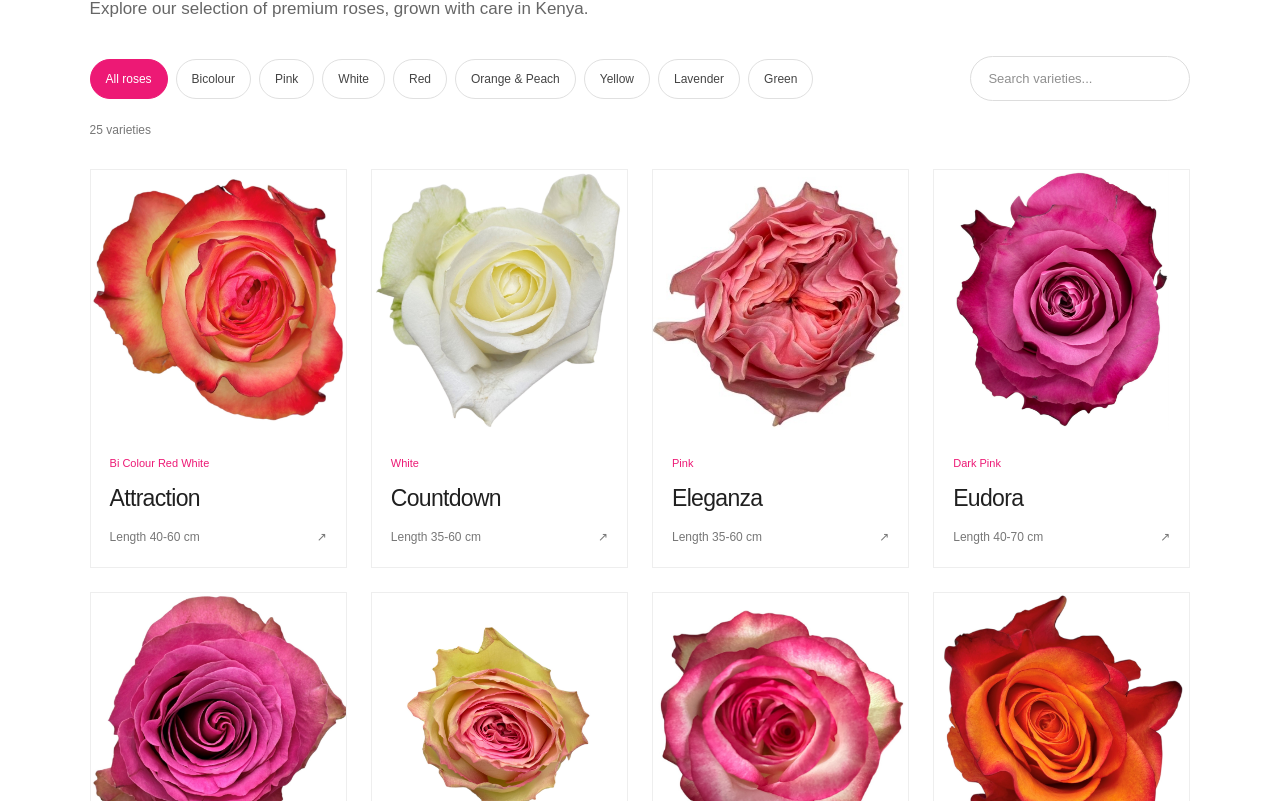
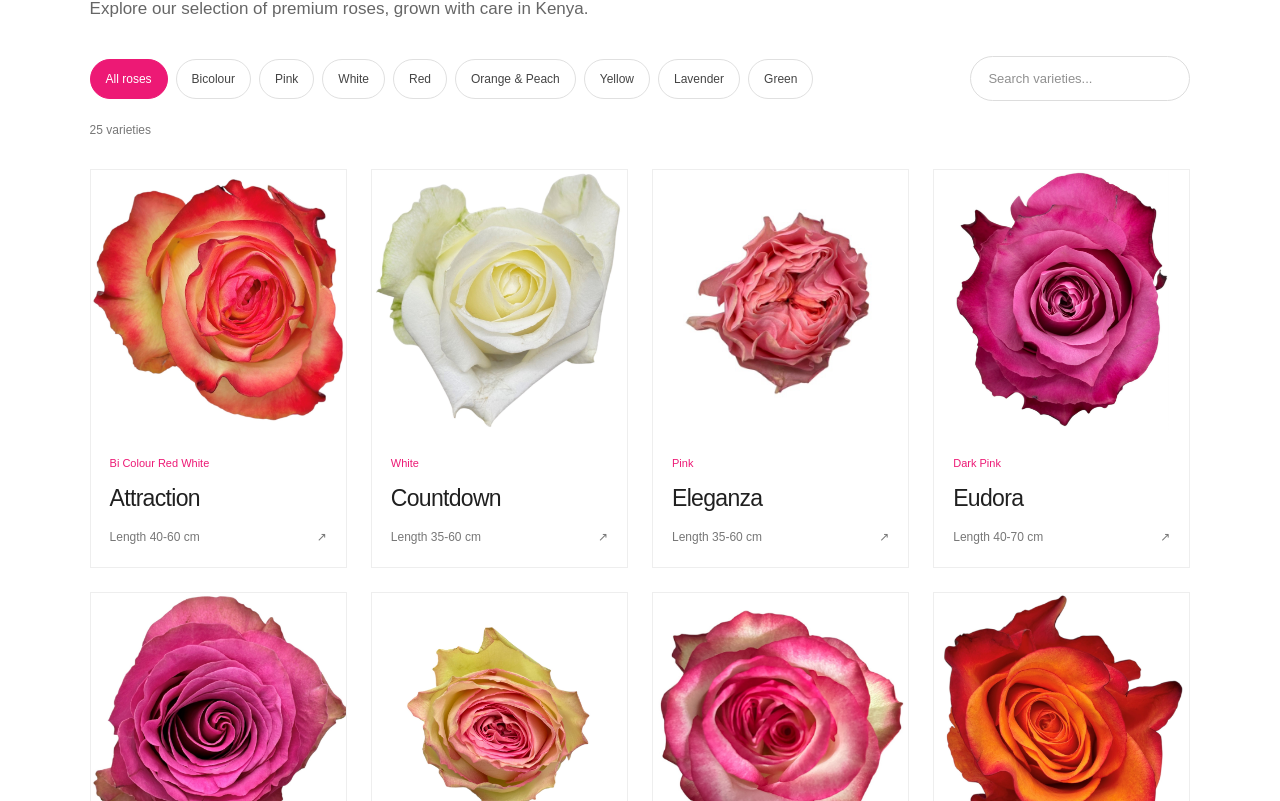
Before and after one commit to Rob1974BR/Flora-Pura-Brochure, a Next.js app: page / in a window 1280 px wide. Shown: the part 1059-1860 px from the top of the page. Built offline with nearby package versions, Linux system fonts and the light colour scheme.

Commit message:
Restore consistent rose photo sizing in cards and detail view

```diff
--- a/app/globals.css
+++ b/app/globals.css
@@ -98,6 +98,3 @@
 /* Show original uploaded rose images inside the existing collection and detail design */
 .fp-photo-placeholder,.fp-modal-placeholder{position:relative;overflow:hidden}
 .fp-rose-photo{position:absolute;inset:0;width:100%;height:100%;object-fit:contain;background:#fff;display:block}
-
-/* Larger presentation for four Flora Pura rose photographs */
-.fp-rose-photo:is([alt="Eleganza"],[alt="Fashion Girl"],[alt="Lady Lala"],[alt="Olivia"]){transform:scale(1.35);transform-origin:center center}
```
